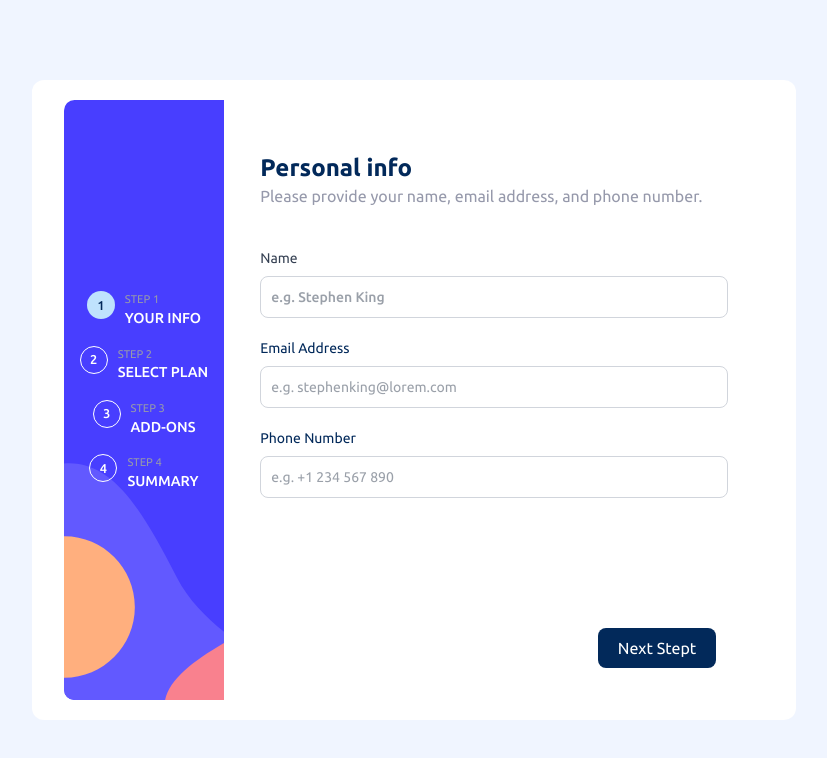
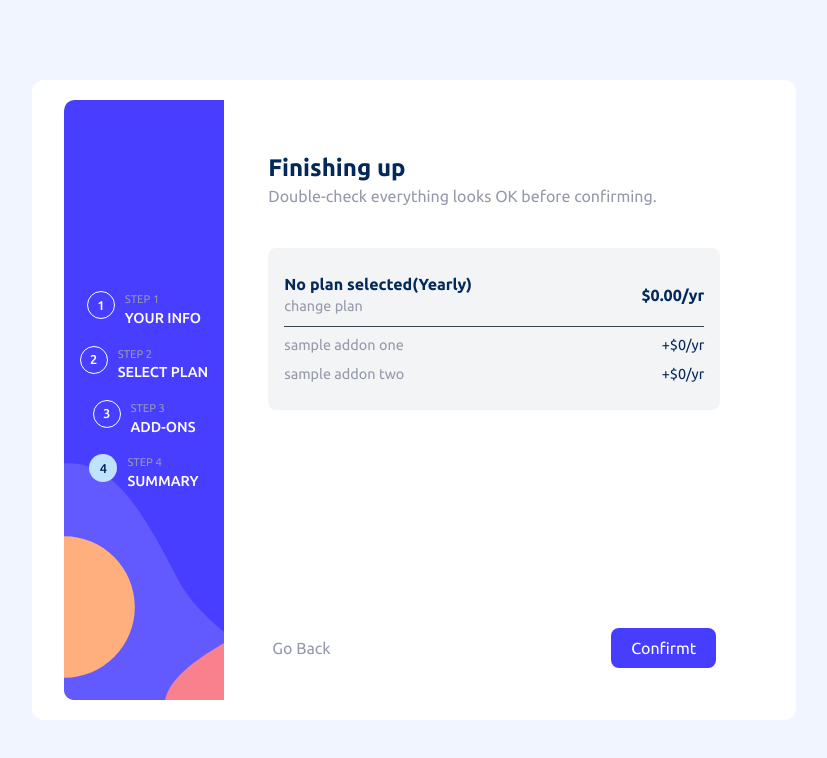
Before and after one commit to itksweb/multi-step-form-react, a React (Vite) app: page / in a window 1280 px wide. Shown: the top 758 px of the page, without its empty margins (226-1053 px from the left). Built offline with nearby package versions, Linux system fonts and the light colour scheme.

Commit message:
working on step 4 layout

```diff
--- a/src/App.jsx
+++ b/src/App.jsx
@@ -10,7 +10,7 @@ const App = () => {
   const [plan, setPlan] = useState({ name: "", amount: 0 });
   const [addons, setAddons] = useState([]);
   const [isMonthly, setIsMonthly] = useState(false);
-  const [step, setStep] = useState(1);
+  const [step, setStep] = useState(4);
 
   const changePlan = () => {};
 
@@ -39,7 +39,7 @@ const App = () => {
     <div className="flex flex-col min-h-[100vh] max-sm:max-h-[100vh] sm:flex-row text-gray-700 sm:bg-[var(--White)] sm:py-5 sm:px-8 sm:min-h-[80vh] sm:rounded-xl ">
       <Sidebar step={step} />
       <main className="px-4 rounded-2xl h-full md:min-w-[540px] min-h-[75vh] sm:p-4 flex flex-col justify-between">
-        <div className=" -mt-18 sm:mt-0 bg-white rounded-xl px-5 py-4 w-full">
+        <div className=" -mt-18 sm:mt-0 bg-white rounded-xl px-7 py-4 w-full">
           {step === 1 && (
             <PersonalInfo
               setUserInfo={setUserInfo}
--- a/src/components/Summary.jsx
+++ b/src/components/Summary.jsx
@@ -2,13 +2,26 @@ import ContentHead from "./ContentHead";
 
 const Summary = ({ isMonthly, addons, plan, changePlan }) => {
   const term = isMonthly ? "mo" : "yr";
-  const Addn = ({ item }) => {
-
+  const addns = () => {
+    if (addons.length) {
       return (
-      <div className="flex items-center justify-between">
+        <div className="summary-addons ">
+          {addons.map((item) => (
+            <div className="flex items-center justify-between" key={item.name}>
               <div className="addon-name">{item.name}</div>
               <div className="addon-amount">
                 +${item.amount}/{term}
+              </div>
+            </div>
+          ))}
+        </div>
+      );
+    }
+    return (
+      <div className="summary-addons ">
+        <div className="flex items-center justify-between" key={item.name}>
+          <div className="addon-name">sample addon name</div>
+          <div className="addon-amount">+$0/{term}</div>
         </div>
       </div>
     );
@@ -20,32 +33,58 @@ const Summary = ({ isMonthly, addons, plan, changePlan }) => {
         title="Finishing up"
         descr="Double-check everything looks OK before confirming."
       />
-      {plan.name && (
-        <div className="flex items-center justify-between">
-          <div className="plan">
+      <div className="p-4 bg-gray-100 rounded-lg ">
+        <div className="plan flex items-center justify-between my-2">
+          <div className="plan-left">
             <span className="plan-name block text-[var(--Blue-950)] text= font-semibold">
-              {`${plan.name}(${isMonthly ? "Monthly" : "Yearly"})`}
+              {`${plan.name ? plan.name : "No plan selected"}(${
+                isMonthly ? "Monthly" : "Yearly"
+              })`}
             </span>
-            <span className="change-plan block">change plan</span>
+            <span className="change-plan block text-[var(--Grey-500)] text-[0.9em]">
+              change plan
+            </span>
           </div>
-          <div className="plan-amount text-[var(--Blue-950)] text= font-semibold">
-            ${plan.amount}/{term}
+          <div className="plan-right text-[var(--Blue-950)] text= font-semibold">
+            ${plan.name ? plan.amount : "0.00"}/{term}
           </div>
         </div>
-      )}
-      {addons[0].name && (
-        <div className="summary-addons ">
+        <hr className="my-2" />
+        {addons.length ? (
+          <div className="summary-addons mt-3 ">
             {addons.map((item) => (
-            <div className="flex items-center justify-between" key={item.name}>
-              <div className="addon-name">{item.name}</div>
-              <div className="addon-amount">
+              <div
+                className="flex items-center justify-between mb-2"
+                key={item.name}
+              >
+                <div className="addon-name text-[0.9em] text-[var(--Grey-500)]">
+                  {item.name}
+                </div>
+                <div className="addon-amount text-[0.9em] text-[var(--Blue-950)]">
                   +${item.amount}/{term}
+                </div>
+              </div>
+            ))}
+          </div>
+        ) : (
+          <div className="summary-addons my-2 ">
+            {["one", "two"].map((item) => (
+              <div
+                className="flex items-center justify-between mb-2"
+                key={item}
+              >
+                <div className="addon-name text-[0.9em] text-[var(--Grey-500)]">
+                  sample addon {item}{" "}
+                </div>
+                <div className="addon-amount text-[0.9em] text-[var(--Blue-950)]">
+                  +$0/{term}
                 </div>
               </div>
             ))}
           </div>
         )}
       </div>
+    </div>
   );
 };
 
```
Also changed, not shown: 1 other file (tests, documents, lock files or other folders). Lines whose indentation alone changed are shown as unchanged.
